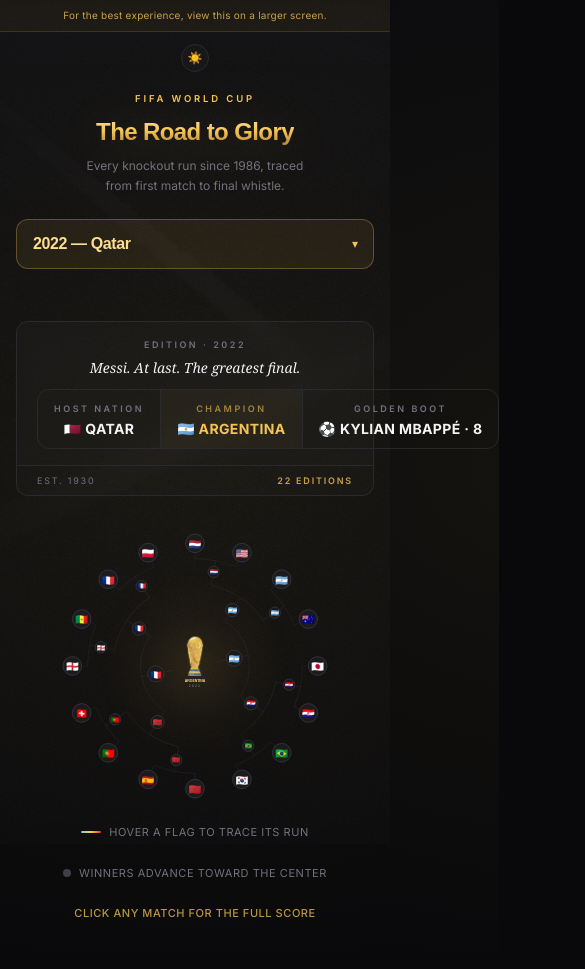
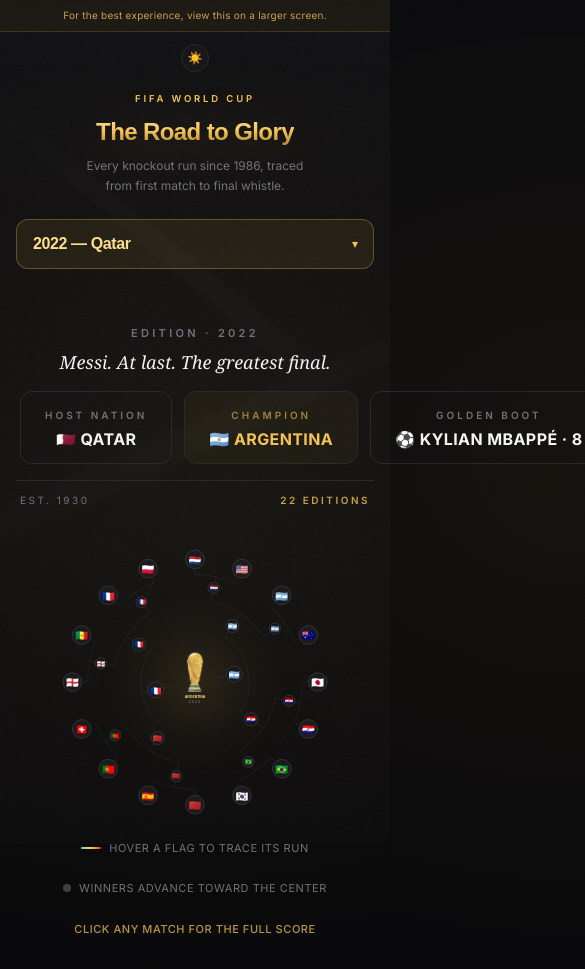
Before and after one commit to khalilbenihoud/wc2026, a React (Vite) app: page / in a window 390 px wide. Shown: the top 969 px of the page, 585 px wide, since content can reach past the window. Built offline with nearby package versions, Linux system fonts and the light colour scheme; a web font is replaced by a local one.

Commit message:
new update

```diff
--- a/src/App.tsx
+++ b/src/App.tsx
@@ -308,35 +308,35 @@
         {/* Right Main Panel: Interactive Bracket */}
         <main className="main relative z-10 flex flex-col md:min-h-0 items-center justify-center pt-9 pb-4 px-4 md:pb-4 md:px-6">
           {/* Header Metadata */}
-          <div className="flex-none w-full max-w-[900px] mb-4 relative z-10 max-md:animate-none md:animate-[riseIn_0.8s_cubic-bezier(0.2,0.7,0.2,1)_0.2s_both]">
-            <div className="flex flex-col md:flex-row md:items-center md:justify-between gap-3 rounded-t-xl border border-brand-line bg-[rgba(var(--overlay-rgb),0.025)] backdrop-blur-sm px-5 py-4">
+          <div className="flex-none w-full max-w-[1100px] mb-5 relative z-10 max-md:animate-none md:animate-[riseIn_0.8s_cubic-bezier(0.2,0.7,0.2,1)_0.2s_both]">
+            <div className="flex flex-col md:flex-row md:items-center md:justify-between gap-4 px-1 py-1">
               {/* Edition + editorial quote */}
               <div className="text-center md:text-left min-w-0">
-                <div className="text-[9px] uppercase tracking-[0.28em] text-brand-muted font-semibold mb-1.5">
+                <div className="text-[11px] uppercase tracking-[0.3em] text-brand-muted font-semibold mb-2">
                   Edition · {activeYear}
                 </div>
-                <p className="font-serif italic text-sm md:text-base leading-snug max-w-[380px] mx-auto md:mx-0 text-brand-text">
+                <p className="font-serif italic text-lg md:text-2xl leading-snug max-w-[480px] mx-auto md:mx-0 text-brand-text">
                   {currentData.quote ?? "The story is still being written."}
                 </p>
               </div>
 
               {/* Host / Champion / Golden Boot chips */}
-              <div className="flex items-stretch justify-center rounded-xl border border-brand-line overflow-hidden divide-x divide-brand-line flex-none mx-auto md:mx-0">
-                <div className="flex flex-col items-center justify-center py-3 px-4 gap-1.5">
-                  <span className="text-[9px] uppercase tracking-[0.28em] text-brand-muted font-semibold whitespace-nowrap">Host Nation</span>
-                  <span className="text-brand-text font-bold text-sm uppercase tracking-wide leading-none whitespace-nowrap">
+              <div className="flex items-stretch justify-center gap-3 flex-none mx-auto md:mx-0">
+                <div className="flex flex-col items-center justify-center py-4 px-6 gap-2 rounded-xl border border-brand-line">
+                  <span className="text-[10px] uppercase tracking-[0.3em] text-brand-muted font-semibold whitespace-nowrap">Host Nation</span>
+                  <span className="text-brand-text font-bold text-base uppercase tracking-wide leading-none whitespace-nowrap">
                     {currentData.hostFlag} {currentData.host}
                   </span>
                 </div>
-                <div className="flex flex-col items-center justify-center py-3 px-4 gap-1.5 bg-brand-gold/[0.04]">
-                  <span className="text-[9px] uppercase tracking-[0.28em] text-brand-gold/60 font-semibold whitespace-nowrap">Champion</span>
-                  <span className="text-brand-gold font-bold text-sm uppercase tracking-wide leading-none whitespace-nowrap">
+                <div className="flex flex-col items-center justify-center py-4 px-6 gap-2 rounded-xl border border-brand-line bg-brand-gold/[0.04]">
+                  <span className="text-[10px] uppercase tracking-[0.3em] text-brand-gold/60 font-semibold whitespace-nowrap">Champion</span>
+                  <span className="text-brand-gold font-bold text-base uppercase tracking-wide leading-none whitespace-nowrap">
                     {champCode ? `${getTeamFlag(champCode)} ${getTeamName(champCode)}` : "To be crowned"}
                   </span>
                 </div>
-                <div className="flex flex-col items-center justify-center py-3 px-4 gap-1.5">
-                  <span className="text-[9px] uppercase tracking-[0.28em] text-brand-muted font-semibold whitespace-nowrap">Golden Boot</span>
-                  <span className="text-brand-text font-bold text-sm uppercase tracking-wide leading-none whitespace-nowrap">
+                <div className="flex flex-col items-center justify-center py-4 px-6 gap-2 rounded-xl border border-brand-line">
+                  <span className="text-[10px] uppercase tracking-[0.3em] text-brand-muted font-semibold whitespace-nowrap">Golden Boot</span>
+                  <span className="text-brand-text font-bold text-base uppercase tracking-wide leading-none whitespace-nowrap">
                     {currentData.goldenBoot
                       ? `⚽ ${currentData.goldenBoot.name} · ${currentData.goldenBoot.goals}`
                       : "TBD"}
@@ -346,7 +346,7 @@
             </div>
 
             {/* Secondary stat strip */}
-            <div className="flex items-center justify-between px-5 py-2 border-x border-b border-brand-line rounded-b-xl bg-[rgba(var(--overlay-rgb),0.015)] text-[9px] tracking-[0.2em] uppercase text-brand-muted">
+            <div className="flex items-center justify-between px-1 pt-3 mt-3 border-t border-brand-line text-[10px] tracking-[0.25em] uppercase text-brand-muted">
               <span>Est. 1930</span>
               <span className="text-brand-gold/80 font-semibold">{editionsCount} Editions</span>
             </div>
```
Also changed, not shown: public/llms.txt.
